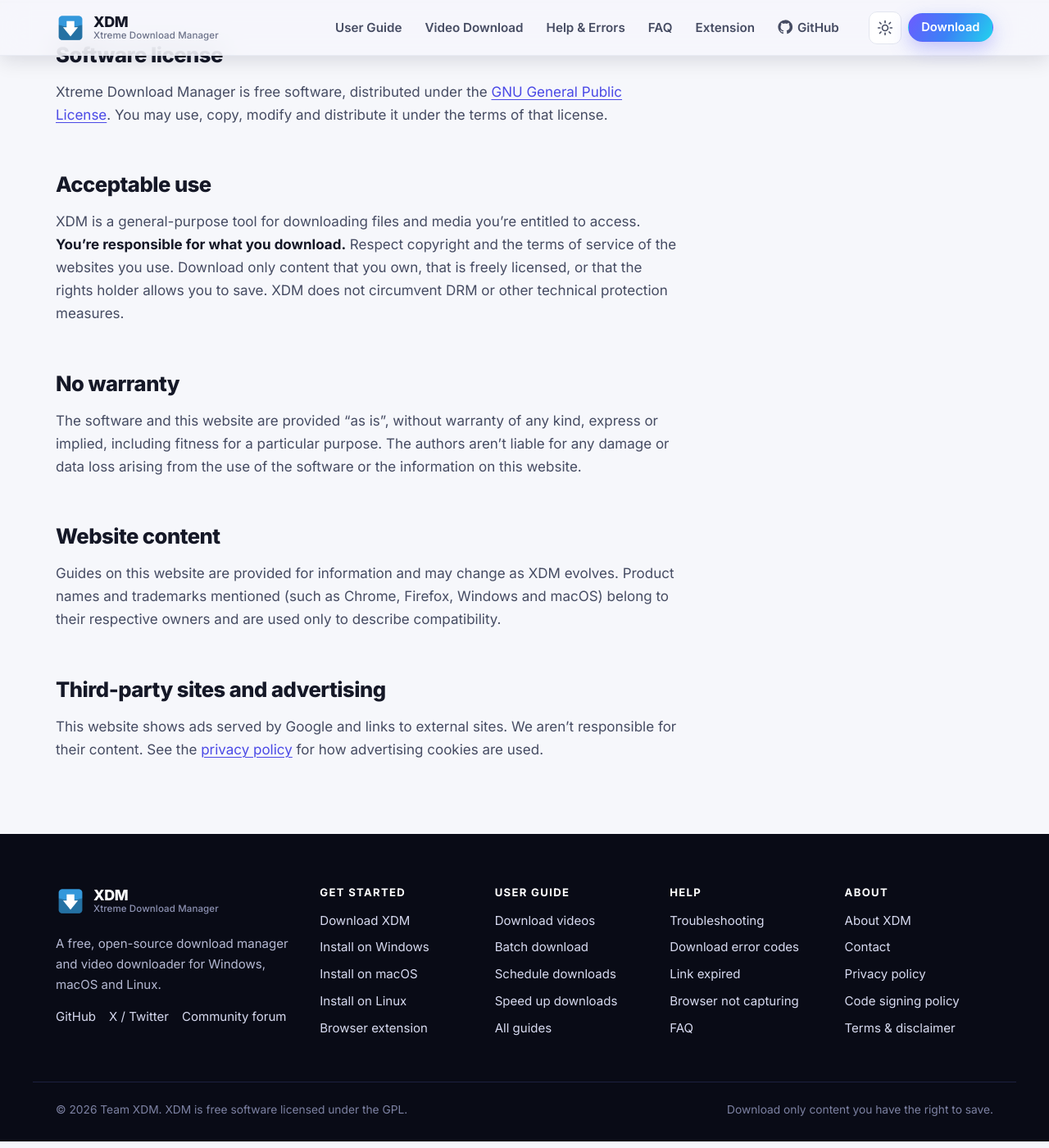
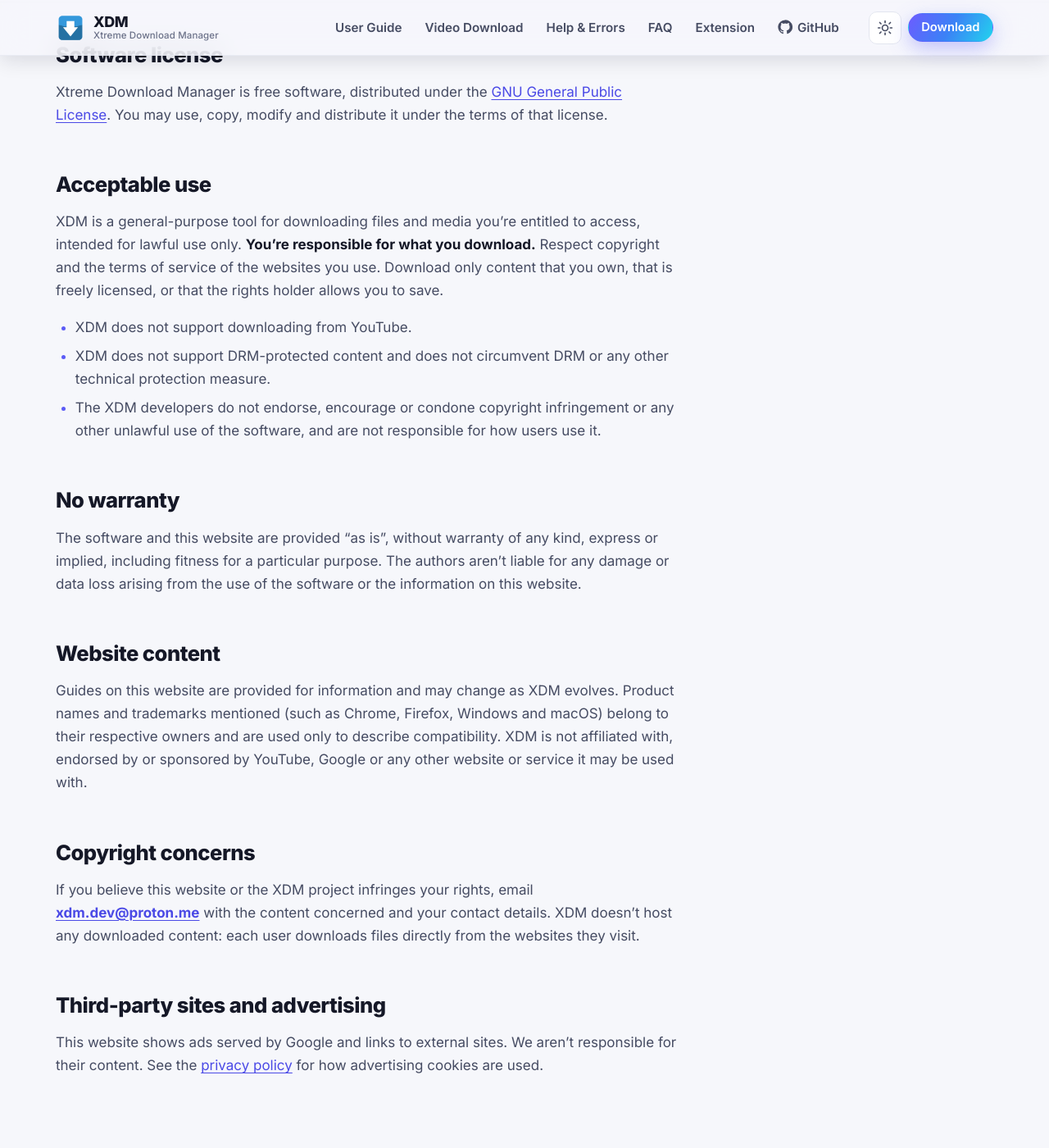
Before and after one commit to xdmweb/xdmweb.github.io, a Jekyll site: the page built from terms/index.md, in a window 1280 px wide and 1400 px high, scrolled down 312 px. Shown: the whole window at 82% size. Built offline with Jekyll 4.4.1, drawn with Linux system fonts in a browser that asks for light colours; some of the changed text lies outside the part shown.

Commit message:
Terms update

```diff
--- a/_includes/footer.html
+++ b/_includes/footer.html
@@ -52,7 +52,7 @@
   </div>
   <div class="container footer-bottom">
     <p>&copy; {{ site.time | date: "%Y" }} Team XDM. XDM is free software licensed under the GPL.</p>
-    <p>Download only content you have the right to save.</p>
+    <p>Download only content you have the right to save. XDM does not support YouTube or DRM-protected content. <a href="/terms/">Terms &amp; disclaimer</a></p>
   </div>
 </footer>
 <script src="/assets/js/site.js?v={{ site.time | date: '%s' }}" defer></script>
--- a/terms/index.md
+++ b/terms/index.md
@@ -12,10 +12,14 @@
 
 ## Acceptable use
 
-XDM is a general-purpose tool for downloading files and media you're entitled to access. **You're responsible
-for what you download.** Respect copyright and the terms of service of the websites you use. Download only
-content that you own, that is freely licensed, or that the rights holder allows you to save. XDM does not
-circumvent DRM or other technical protection measures.
+XDM is a general-purpose tool for downloading files and media you're entitled to access, intended for lawful use
+only. **You're responsible for what you download.** Respect copyright and the terms of service of the websites you
+use. Download only content that you own, that is freely licensed, or that the rights holder allows you to save.
+
+- XDM does not support downloading from YouTube.
+- XDM does not support DRM-protected content and does not circumvent DRM or any other technical protection measure.
+- The XDM developers do not endorse, encourage or condone copyright infringement or any other unlawful use of the
+  software, and are not responsible for how users use it.
 
 ## No warranty
 
@@ -27,7 +31,14 @@
 
 Guides on this website are provided for information and may change as XDM evolves. Product names and trademarks
 mentioned (such as Chrome, Firefox, Windows and macOS) belong to their respective owners and are used only to
-describe compatibility.
+describe compatibility. XDM is not affiliated with, endorsed by or sponsored by YouTube, Google or any other website
+or service it may be used with.
+
+## Copyright concerns
+
+If you believe this website or the XDM project infringes your rights, email
+**[xdm.dev@proton.me](mailto:xdm.dev@proton.me)** with the content concerned and your contact details. XDM
+doesn't host any downloaded content: each user downloads files directly from the websites they visit.
 
 ## Third-party sites and advertising
 
```
Also changed, not shown: contact/index.md (+1 -1 lines).
